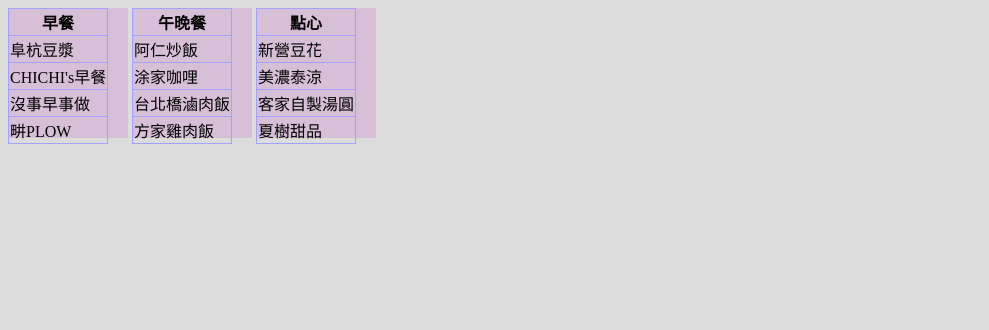
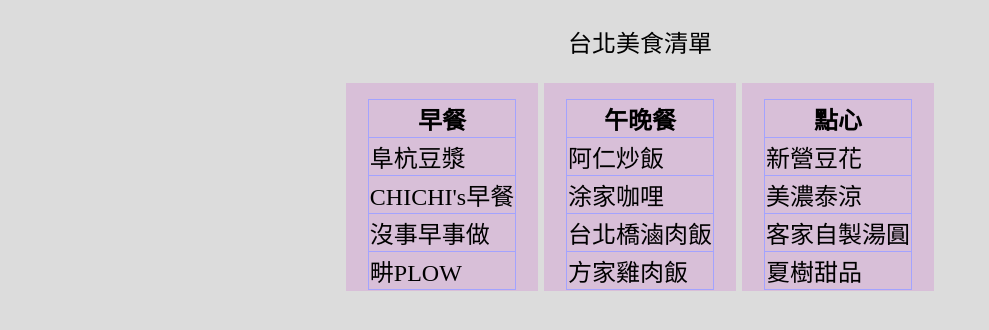
Before and after one commit to pei-ci/WebDesign, a plain HTML site: page HW01_B0829057.html in a window 1280 px wide. Shown: the whole page, without its empty margins (0-989 px from the left). Drawn offline with Linux system fonts and the light colour scheme.

Commit message:
base model

```diff
--- a/HW01_B0829057.html
+++ b/HW01_B0829057.html
@@ -8,23 +8,47 @@
         <style type="text/css">
             body{
                 background-color:gainsboro;
+                font-size: 1.5rem;
+            }
+            .Container{
+                margin-left:auto;
+                margin-right:auto;
+                text-align: center;
             }
             .Box{
                 background-color:#D8BFD8;
-                width:120px;
-                height:130px;
+                width:12rem;
+                height:13rem;
                 display:inline-block;
             }
-            tr,td,th,table{
+            tr,td,table{
+                text-align:left;
+                background-color:#D8BFD8;
                 border:1px #A3A3FF solid;
                 border-collapse: collapse;
+                margin-left:auto;
+                margin-right:auto;
+                margin-top: 1rem;
+                margin-top: 1rem;
             }
+            th{
+                text-align:center;
+            }
+
+
             p{
                 font: optional;
+            }
+            .Title{
+                text-align: center;
             }
         </style>
     </head>
     <body>
+        <div class="Container">
+            <div class="Title">
+                <p>台北美食清單</p>
+            </div>
             <div class="Box">
                 <table>
                     <tr>
@@ -84,7 +108,7 @@
                     </tr>
                 </table>
             </div>
-
+        </div>
 
     </body>
 </html>
```
Lines whose indentation alone changed are shown as unchanged.
